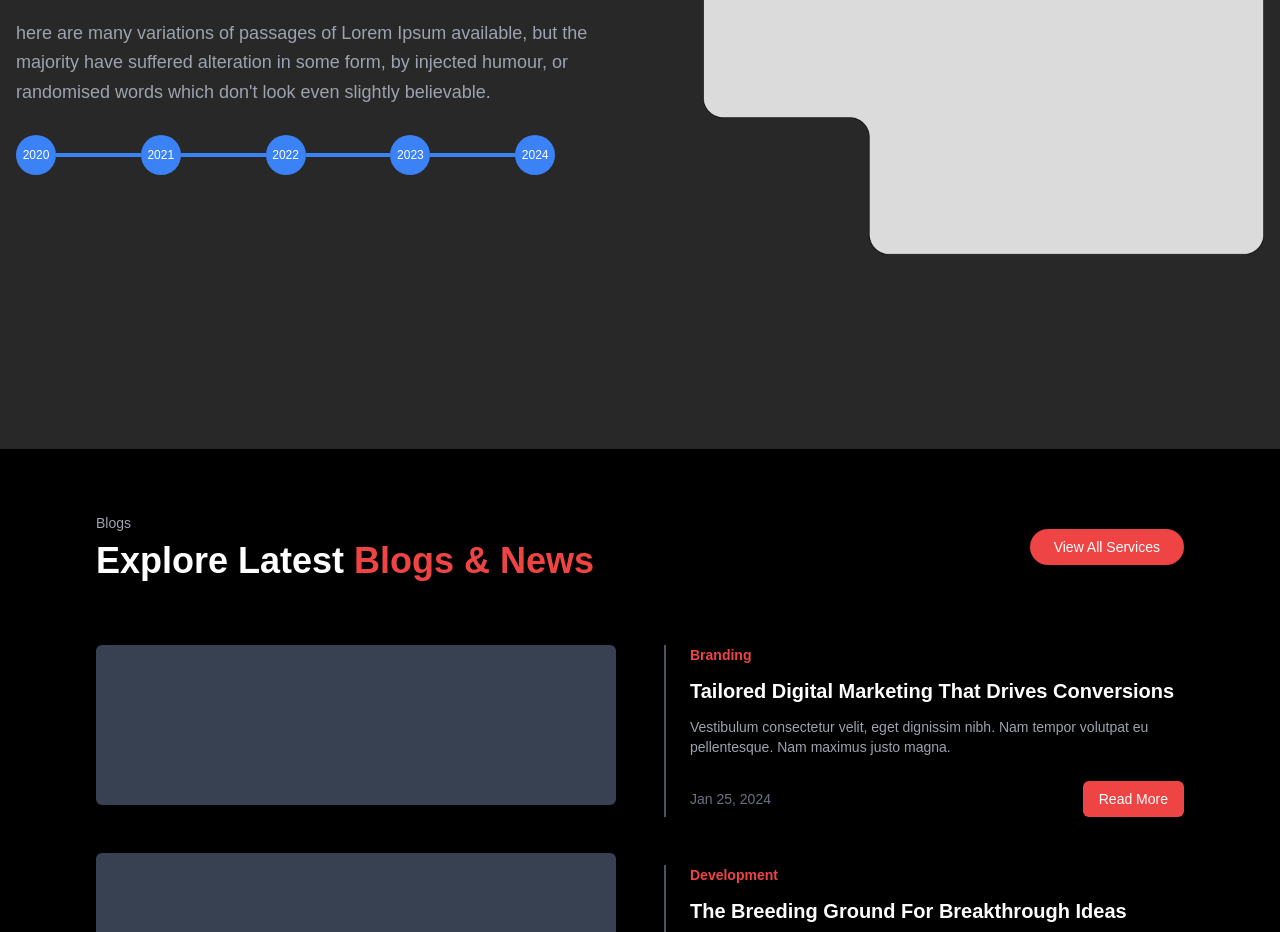
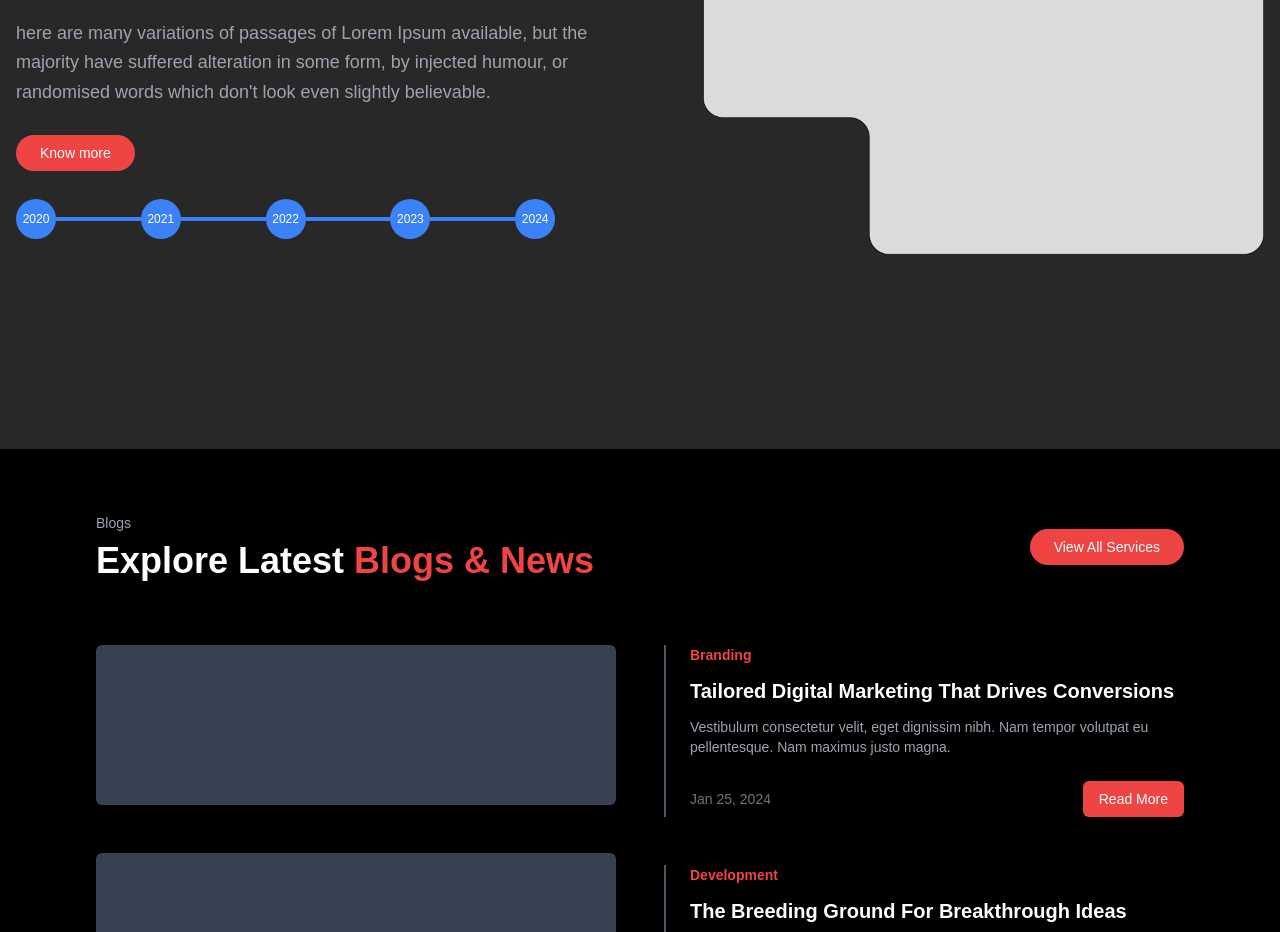
Before and after one commit to aminul-islam01101/Elegant-web, a Next.js app: page /home in a window 1280 px wide. Shown: the part 4900-5832 px from the top of the page. Built offline with nearby package versions, Linux system fonts and the light colour scheme.

Commit message:
button added

```diff
--- a/src/components/view/OurHistory/OurHistory.tsx
+++ b/src/components/view/OurHistory/OurHistory.tsx
@@ -45,6 +45,9 @@ export default function OurHistory() {
             humour, or randomised words which don't look even slightly
             believable.
           </p>
+          <button className="px-6 py-2 bg-red-500 text-white rounded-full text-sm font-medium hover:bg-red-600 transition">
+            Know more
+          </button>
           {/* history timeline */}
           <div>
             <div className="flex justify-center items-center">
```
